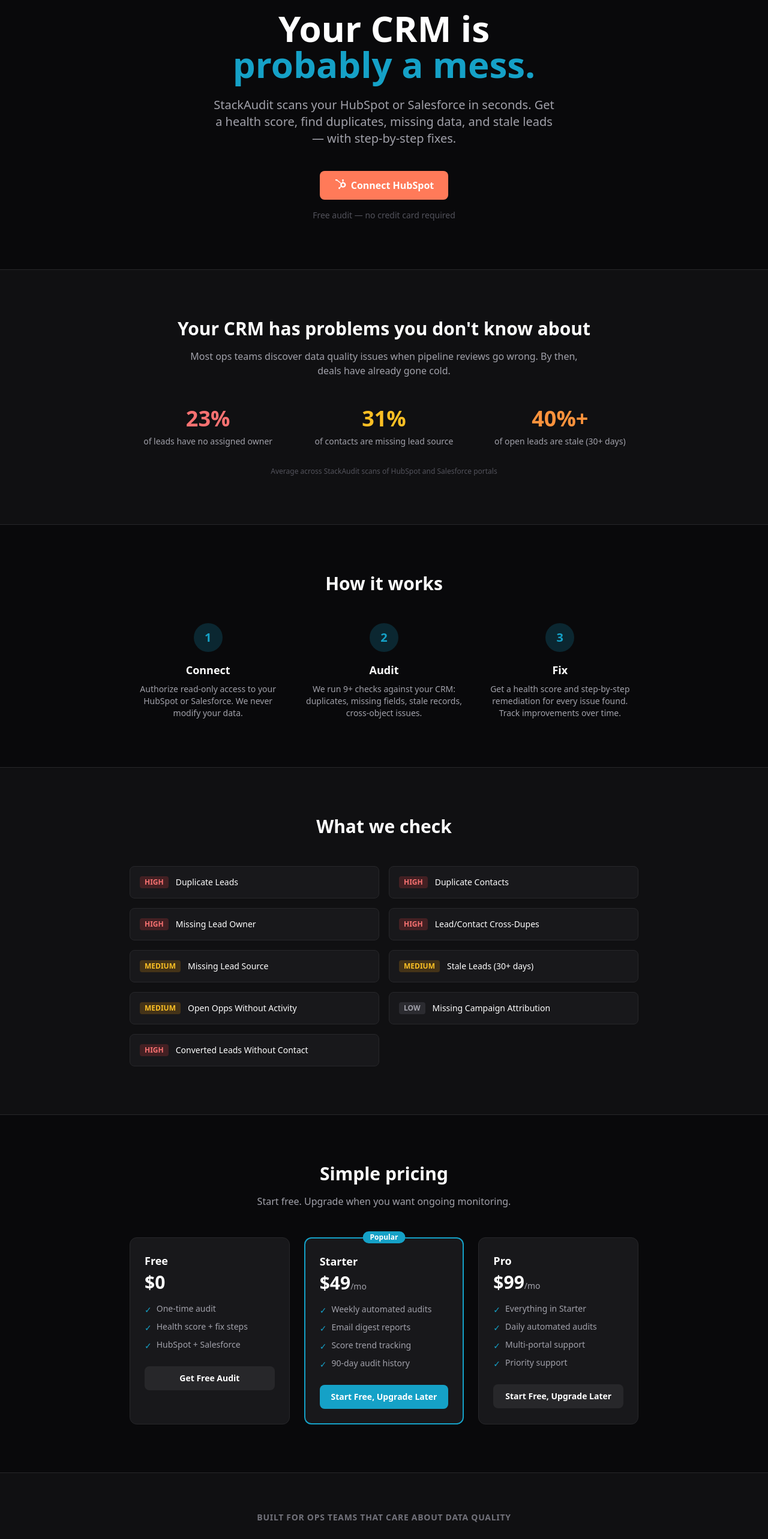
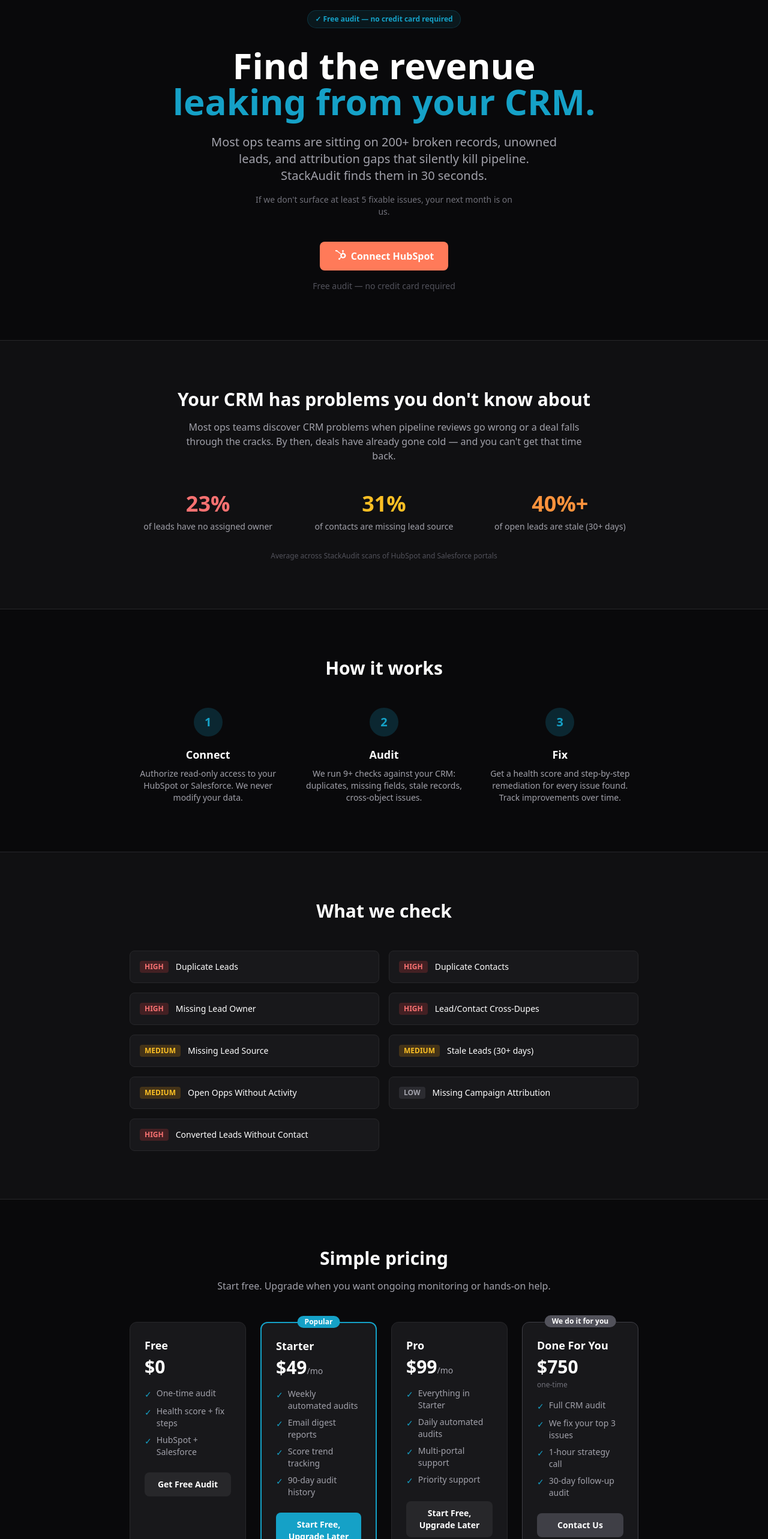
Before and after one commit to kgthegent/auditbot, a Next.js app: page / in a window 1280 px wide. Shown: the part 160-2726 px from the top of the page at 60% size. Built offline with nearby package versions, Linux system fonts and the light colour scheme.

Commit message:
Landing page: sharper hero copy, guarantee section, Done-For-You tier

```diff
--- a/app/page.tsx
+++ b/app/page.tsx
@@ -23,13 +23,18 @@
 
       {/* Hero */}
       <section className="max-w-3xl mx-auto px-6 pt-28 pb-20 text-center">
+        <div className="inline-flex items-center gap-2 bg-brand/10 border border-brand/20 text-brand text-xs font-semibold px-3 py-1.5 rounded-full mb-8">
+          ✓ Free audit — no credit card required
+        </div>
         <h1 className="text-5xl md:text-6xl font-bold leading-tight mb-6">
-          Your CRM is
-          <br />
-          <span className="text-brand">probably a mess.</span>
+          Find the revenue<br />
+          <span className="text-brand">leaking from your CRM.</span>
         </h1>
-        <p className="text-xl text-zinc-400 mb-10 max-w-xl mx-auto">
-          StackAudit scans your HubSpot or Salesforce in seconds. Get a health score, find duplicates, missing data, and stale leads — with step-by-step fixes.
+        <p className="text-xl text-zinc-400 mb-4 max-w-xl mx-auto">
+          Most ops teams are sitting on 200+ broken records, unowned leads, and attribution gaps that silently kill pipeline. StackAudit finds them in 30 seconds.
+        </p>
+        <p className="text-sm text-zinc-500 mb-10 max-w-md mx-auto">
+          If we don&apos;t surface at least 5 fixable issues, your next month is on us.
         </p>
         <ConnectButton />
         <p className="text-sm text-zinc-600 mt-4">
@@ -44,7 +49,7 @@
             Your CRM has problems you don&apos;t know about
           </h2>
           <p className="text-zinc-400 text-center mb-12 max-w-2xl mx-auto">
-            Most ops teams discover data quality issues when pipeline reviews go wrong. By then, deals have already gone cold.
+            Most ops teams discover CRM problems when pipeline reviews go wrong or a deal falls through the cracks. By then, deals have already gone cold — and you can&apos;t get that time back.
           </p>
           <div className="grid md:grid-cols-3 gap-8 text-center">
             {[
@@ -54,7 +59,7 @@
             ].map((s) => (
               <div key={s.label}>
                 <div className={`text-4xl font-bold mb-2 ${s.color}`}>{s.stat}</div>
-                <p className="text-sm text-zinc-400">{s.label}</p>
+                <p className="text-sm text-zinc-400 leading-snug">{s.label}</p>
               </div>
             ))}
           </div>
@@ -127,9 +132,9 @@
       <section id="pricing" className="max-w-4xl mx-auto px-6 py-20">
         <h2 className="text-3xl font-bold text-center mb-4">Simple pricing</h2>
         <p className="text-zinc-400 text-center mb-12">
-          Start free. Upgrade when you want ongoing monitoring.
+          Start free. Upgrade when you want ongoing monitoring or hands-on help.
         </p>
-        <div className="grid md:grid-cols-3 gap-6">
+        <div className="grid md:grid-cols-4 gap-6">
           {/* Free */}
           <div className="bg-zinc-900 border border-zinc-800 rounded-xl p-6">
             <h3 className="text-lg font-semibold mb-1">Free</h3>
@@ -176,6 +181,36 @@
               Start Free, Upgrade Later
             </a>
           </div>
+
+          {/* Done For You */}
+          <div className="bg-zinc-900 border border-zinc-700 rounded-xl p-6 relative">
+            <div className="absolute -top-3 left-1/2 -translate-x-1/2 bg-zinc-600 text-white text-xs font-semibold px-3 py-0.5 rounded-full whitespace-nowrap">
+              We do it for you
+            </div>
+            <h3 className="text-lg font-semibold mb-1">Done For You</h3>
+            <div className="text-3xl font-bold mb-1">$750</div>
+            <p className="text-xs text-zinc-500 mb-4">one-time</p>
+            <ul className="space-y-2 text-sm text-zinc-400 mb-6">
+              <li className="flex items-start gap-2"><span className="text-brand mt-0.5">&#10003;</span> Full CRM audit</li>
+              <li className="flex items-start gap-2"><span className="text-brand mt-0.5">&#10003;</span> We fix your top 3 issues</li>
+              <li className="flex items-start gap-2"><span className="text-brand mt-0.5">&#10003;</span> 1-hour strategy call</li>
+              <li className="flex items-start gap-2"><span className="text-brand mt-0.5">&#10003;</span> 30-day follow-up audit</li>
+            </ul>
+            <a href="mailto:kyle@village-consulting.com?subject=StackAudit Done-For-You" className="block text-center bg-zinc-700 hover:bg-zinc-600 text-white text-sm font-semibold px-4 py-2.5 rounded-lg transition-colors">
+              Contact Us
+            </a>
+          </div>
+        </div>
+      </section>
+
+      {/* Guarantee */}
+      <section className="max-w-3xl mx-auto px-6 py-16">
+        <div className="bg-brand/5 border border-brand/20 rounded-2xl p-8 text-center">
+          <div className="text-3xl mb-3">🛡️</div>
+          <h2 className="text-xl font-bold mb-3">The StackAudit Guarantee</h2>
+          <p className="text-zinc-400 text-sm max-w-lg mx-auto">
+            If your first audit doesn&apos;t surface at least <strong className="text-white">5 actionable issues</strong> in your CRM, your first paid month is completely free. We&apos;re confident in what we find — because we&apos;ve never run an audit that came back clean.
+          </p>
         </div>
       </section>
 
@@ -203,10 +238,13 @@
       {/* Final CTA */}
       <section className="max-w-3xl mx-auto px-6 py-20 text-center">
         <h2 className="text-3xl font-bold mb-4">
-          Find out what&apos;s wrong with your CRM
+          Find the revenue leaking<br />from your pipeline
         </h2>
-        <p className="text-zinc-400 mb-8">
+        <p className="text-zinc-400 mb-3">
           It takes 30 seconds. Connect your CRM, get your score.
+        </p>
+        <p className="text-sm text-zinc-500 mb-8">
+          If we don&apos;t find at least 5 fixable issues, your first paid month is free.
         </p>
         <ConnectButton />
         <p className="text-sm text-zinc-600 mt-4">
```
